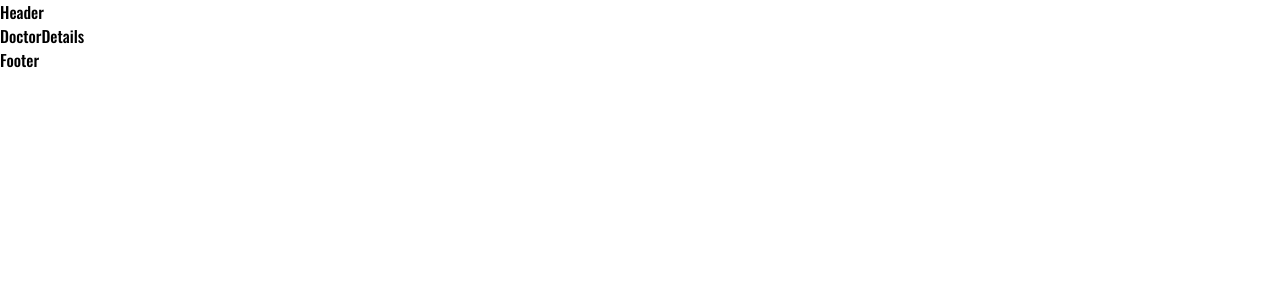
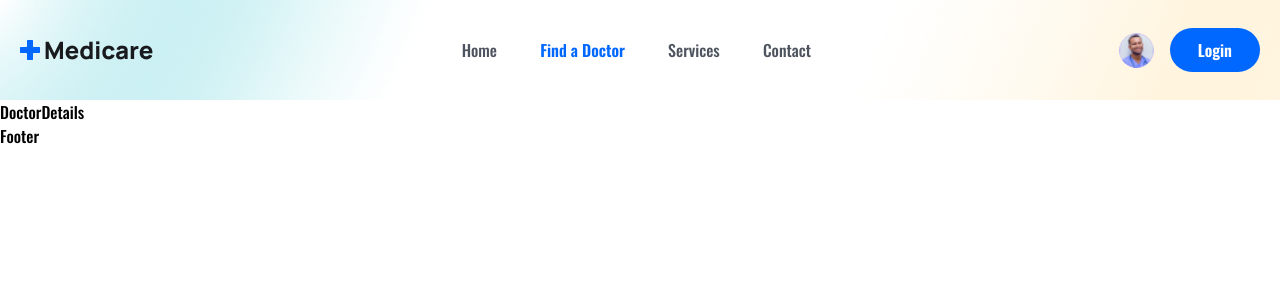
Before and after one commit to gnvvs-07/mern-HospitalManagementSystem, a React (Vite) app in the folder frontEnd/: page /doctors/1 in a window 1280 px wide. Shown: the top 300 px of the page. Built offline with nearby package versions, Linux system fonts and the light colour scheme; the HTML template or start-up script is replaced by a standard one; a web font is replaced by a local one.

Commit message:
header section made responsive - complete

```diff
--- a/frontEnd/src/App.css
+++ b/frontEnd/src/App.css
@@ -19,3 +19,46 @@
   font-weight: 500;
   font-style: normal;
 }
+
+.sticky__header{
+  width: 100%;
+  height: 80px;
+  line-height: 80px;
+  position:sticky;
+  top:0;
+  z-index: 1000;
+  left:0;
+  box-shadow: 3px 3px -8px 3px #fff;
+}
+
+/* responsiveness */
+
+@media only screen and (max-width:768px){
+  .navigation{
+    width: 100%;
+    height: 100%;
+    position: fixed;
+    top:0px;
+    left:0px;
+    z-index:100;
+    background: #00002404;
+    display: none;
+  }
+  .menu{
+    width: 15rem;
+    height: 100%;
+    position: absolute;
+    top:0px;
+    right: 0;
+    background-color: #fff;
+    z-index: 200;
+    flex-direction: column;
+    justify-content: center;
+    align-items: center;
+    line-height: 30px;
+  }
+  .show__menu{
+    display: block;
+  }
+
+}
--- a/frontEnd/src/components/Header/Header.jsx
+++ b/frontEnd/src/components/Header/Header.jsx
@@ -1,5 +1,104 @@
+import logo from "../../assets/images/logo.png";
+import userImg from "../../assets/images/avatar-icon.png";
+import { useEffect, useRef } from "react";
+import { CgMenuMotion } from "react-icons/cg";
+// navigation links handling
+import { NavLink, Link } from "react-router-dom";
+const navLinks = [
+  {
+    path: "/home",
+    display: "Home",
+  },
+  {
+    path: "/doctors",
+    display: "Find a Doctor",
+  },
+  {
+    path: "/services",
+    display: "Services",
+  },
+  {
+    path: "/contact",
+    display: "Contact",
+  },
+];
+
 export default function Header() {
+  const headerRef = useRef(null);
+  const menuRef = useRef(null);
+
+  const handleStickyHeader = () => {
+    window.addEventListener("scroll", () => {
+      if (
+        document.body.scrollTop > 80 ||
+        document.documentElement.scrollTop > 80
+      ) {
+        headerRef.current.classList.add("sticky_header");
+      } else {
+        headerRef.current.classList.remove("sticky_header");
+      }
+    });
+  };
+
+  useEffect(() => {
+    handleStickyHeader();
+  });
+
+  const toggleMenu = () =>{
+    menuRef.current.classList.toggle("show__menu");
+  }
+
   return (
-    <div>Header</div>
-  )
+    <header className="header flex items-center" ref={headerRef}>
+      <div className="container">
+        <div className="flex items-center justify-between">
+          {/* logo */}
+          <div>
+            <img src={logo} alt="MEDICARE logo" />
+          </div>
+          {/* menu */}
+          <div className="navigation" ref={menuRef} onClick={toggleMenu}>
+            <ul className="menu flex items-center gap-[2.7rem]">
+              {/* navigating */}
+              {navLinks.map((link, index) => (
+                <li key={index}>
+                  <NavLink
+                    to={link.path}
+                    className={(navClass) =>
+                      navClass.isActive
+                        ? "text-primaryColor text-[16px] leading-7 font-[600]"
+                        : "text-textColor text-[16px] leading-7 font-[500] hover:text-primaryColor"
+                    }
+                  >
+                    {link.display}
+                  </NavLink>
+                </li>
+              ))}
+            </ul>
+          </div>
+          {/* nav-right side */}
+          <div className="flex items-center gap-4">
+            {/* profile image and login button */}
+            <div>
+              <Link to="/">
+                <figure className="w-[35px] h-[35px] rounded-full cursor-pointer">
+                  <img src={userImg} alt="" className="w-full rounded-full" />
+                </figure>
+              </Link>
+            </div>
+            {/* login button */}
+            <Link to="/login">
+              <button className="bg-primaryColor py-2 px-7 items-center text-white font-[600] h-[44px] flex justify-center rounded-[50px]">
+                Login
+              </button>
+            </Link>
+            {/* menu */}
+            <span className="md:hidden" onClick={toggleMenu}>
+              <CgMenuMotion className="h-6 w-6 cursor-pointer" />
+            </span>
+          </div>
+        </div>
+      </div>
+    </header>
+  );
 }
--- a/frontEnd/src/index.css
+++ b/frontEnd/src/index.css
@@ -1,3 +1,50 @@
 @tailwind base;
 @tailwind components;
 @tailwind utilities;
+
+
+@layer base{
+    section{
+        @apply py-[75px]
+    }
+}
+
+/* main css */
+
+@layer components{
+    .container{
+        @apply max-w-full w-[1440px] mx-auto px-5
+    }
+    .btn{
+        @apply bg-primaryColor py-[15px] px-[35px] rounded-[50px] text-white font-[600] mt-[38px]
+    }
+    .heading{
+        @apply text-[44px] font-[700] leading-[54px] text-headingColor
+    }
+    .text__para{
+        @apply text-[18px] leading-[30px] font-[400] text-textColor mt-[18px]
+    }
+    .header{
+        @apply bg-[url("./assets/images/mask.png")] bg-no-repeat bg-center bg-cover w-full h-[100px] leading-[100px]
+    }
+
+}
+
+/* responsiveness */
+@media only screen and (max-width:1024px){
+    .conatiner{
+        @apply w-full
+    }
+    section{
+        @apply py-[35px]
+    }
+}
+
+@media only screen and (max-width:768px) {
+    .heading{
+        @apply text-[30px] leading-[36px]
+    }
+    .text__para{
+        @apply text-[16px] leading-7 mt-3
+    }
+}
```
